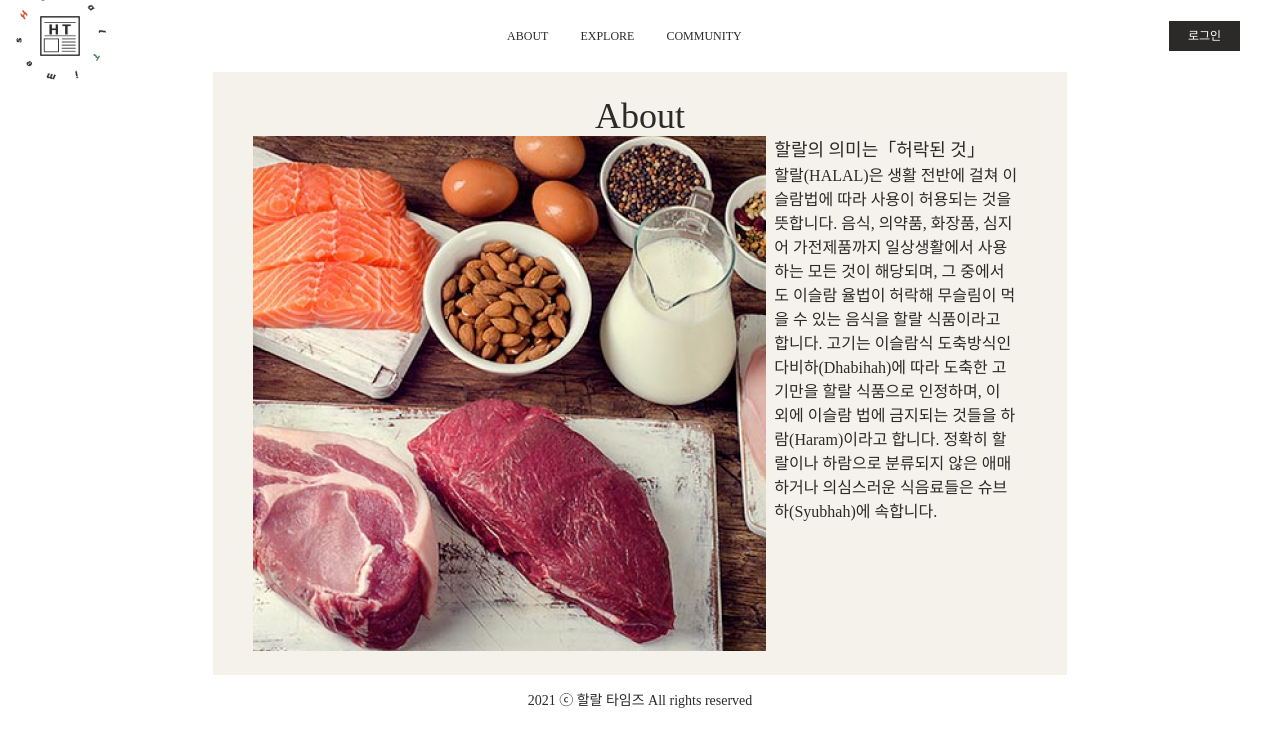
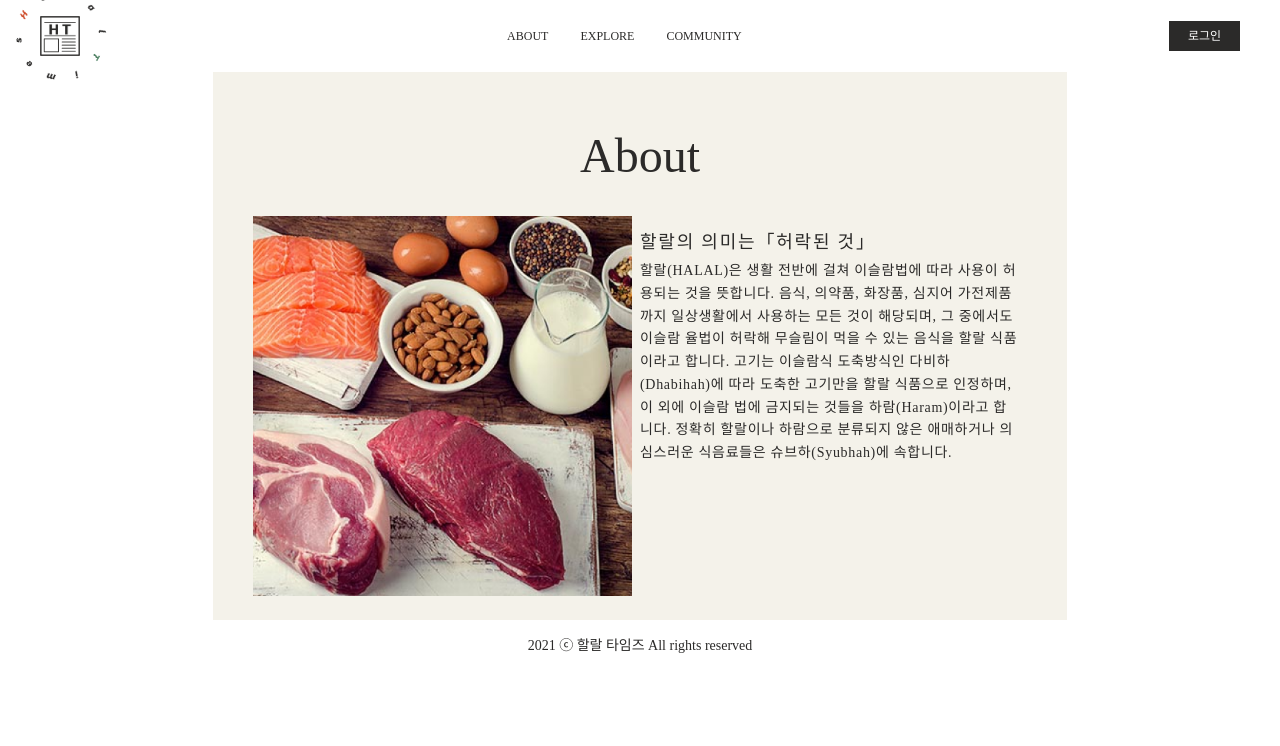
Before and after one commit to laugh4mile/HalalTimes, a Vue app in the folder frontend/halaltimes/: page /about in a window 1280 px wide. Shown: the top 746 px of the page. Built offline with nearby package versions, Linux system fonts and the light colour scheme; a web font is replaced by a local one.

Commit message:
update: AboutHalal.vue 상단 타이틀 수정

```diff
--- a/frontend/halaltimes/src/pages/about/AboutHalal.vue
+++ b/frontend/halaltimes/src/pages/about/AboutHalal.vue
@@ -3,14 +3,16 @@
     id="bg"
     class="G-market-sans font-color-black-400 w-2/3 mx-auto px-10 py-6"
   >
-    <section class="flex justify-content-center w-full">
-      <span class="text-4xl mx-auto">About</span>
+    <section class="flex justify-center mt-4 mb-6">
+      <span class="text-5xl mx-10 w-full text-center py-1 mt-4 mb-2 font-outline work-sans border-line">About</span>
     </section>
     <section class="flex">
-      <img src="../../assets/resources/about_1.png" class="w-1/2" />
-      <article class="w-1/2 mx-2">
-      <span class="text-lg inline-block">할랄의 의미는「허락된 것」</span>
-        <span class="inline-block"
+        <article class="w-1/2">
+      <img src="../../assets/resources/about_1.png" alt="about-1" class="" />
+      </article>
+      <article class="flex flex-col w-1/2 h-auto mx-2">
+      <span class="text-lg tracking-widest mt-3 mb-1">할랄의 의미는「허락된 것」</span>
+        <span class="text-sm tracking-wider leading-relaxed"
           >할랄(HALAL)은 생활 전반에 걸쳐 이슬람법에 따라 사용이 허용되는 것을
           뜻합니다. 음식, 의약품, 화장품, 심지어 가전제품까지 일상생활에서
           사용하는 모든 것이 해당되며, 그 중에서도 이슬람 율법이 허락해 무슬림이
```
